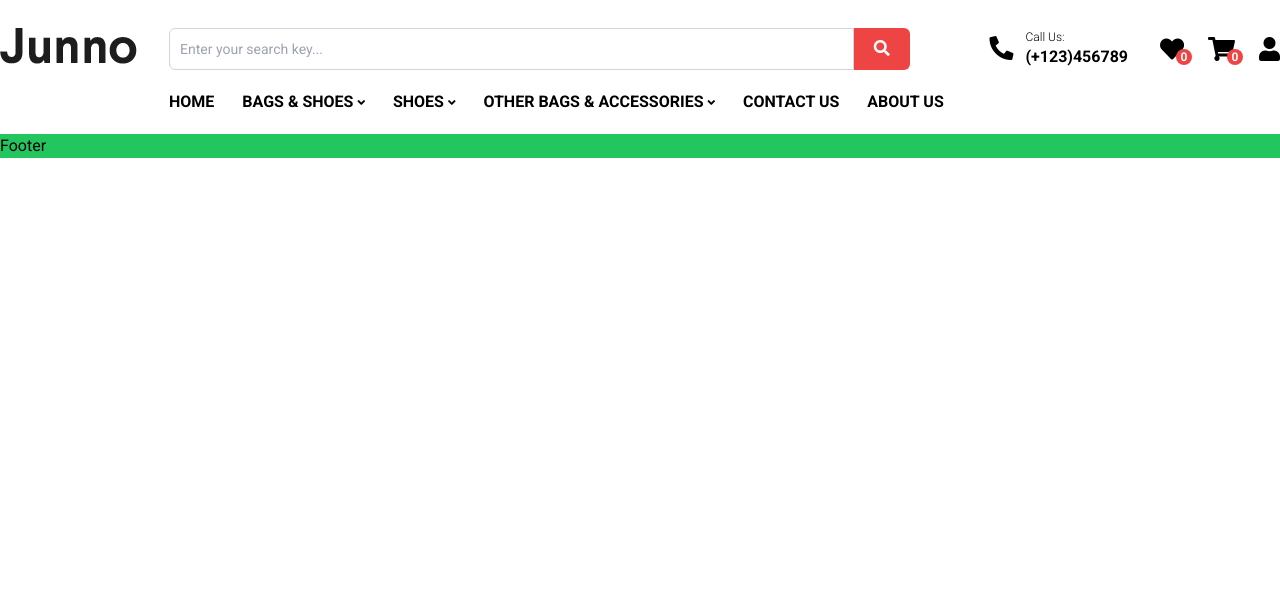
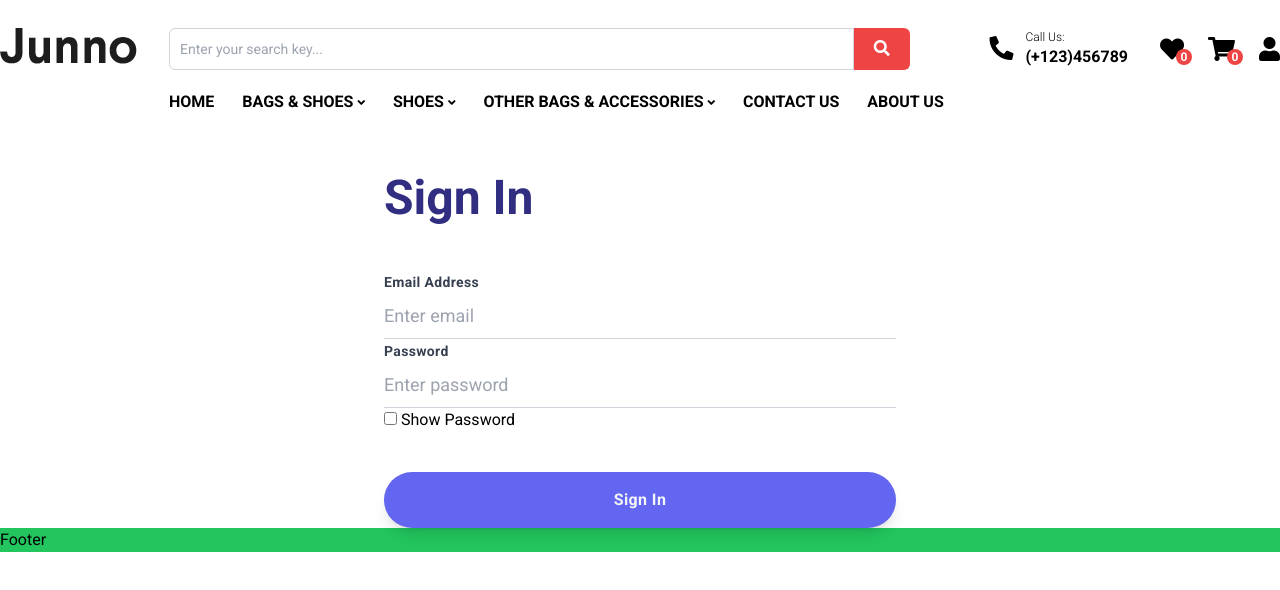
Before and after one commit to EnQuilLoga/Mock-project, a React (Create React App) app: page /login in a window 1280 px wide. Shown: the top 590 px of the page. Built offline with nearby package versions, Linux system fonts and the light colour scheme.

Commit message:
add route login

```diff
--- a/src/App.tsx
+++ b/src/App.tsx
@@ -3,6 +3,7 @@ import { Route, Routes } from "react-router-dom";
 import Header from "./components/header/Header";
 import Footer from "./components/footer/Footer";
 import Home from "./components/home/Home";
+import ReactForm from "./components/login/ReactForm";
 
 function App() {
   return (
@@ -10,6 +11,7 @@ function App() {
       <Header />
       <Routes>
         <Route path="/" element={<Home />}></Route>
+        <Route path="/login" element={<ReactForm />}></Route>
       </Routes>
       <Footer />
     </div>
--- a/src/components/home/Home.tsx
+++ b/src/components/home/Home.tsx
@@ -1,4 +1,6 @@
 import * as React from "react";
+import Product from "../product/product";
+import ProductDemo from "../product-demo/productDemo";
 
 export interface IHomeProps {}
 
--- a/src/components/login/LoginForm.tsx
+++ b/src/components/login/LoginForm.tsx
@@ -4,30 +4,30 @@ import { Fragment } from "react";
 
 export class LoginForm extends React.Component {
   state = {
-        emailAddress:'',
-        password: '',
+    emailAddress: "",
+    password: "",
     // confirmPassword:'',
     showPassword: false,
-        errorEmail:'',
-        errorPassword:'',
+    errorEmail: "",
+    errorPassword: "",
     // errorConfirmPassword:''
   };
 
   validate = () => {
     let error = false;
     //validate email field
-        if(!this.state.emailAddress){
+    if (!this.state.emailAddress) {
       this.setState({
-                errorEmail: "Email is required!"
-        })
+        errorEmail: "Email is required!",
+      });
       error = true;
     }
 
     //validate password field
-        if(!this.state.password){
+    if (!this.state.password) {
       this.setState({
-                errorPassword: "Password is required!"
-            })
+        errorPassword: "Password is required!",
+      });
       error = true;
     }
 
@@ -39,98 +39,117 @@ export class LoginForm extends React.Component {
     //     error = true;
     // }
     return error;
+  };
+
+  handleSubmit = (event: React.FormEvent<HTMLFormElement>) => {
+    event.preventDefault(); //!IMPORTANT
+
+    if (this.validate()) {
+      return;
     }
+  };
+  handleEmailAddressChange = (event: React.ChangeEvent<HTMLInputElement>) => {
+    this.setState({ emailAddress: event.target.value });
+  };
 
+  handlePasswordChange = (event: React.ChangeEvent<HTMLInputElement>) => {
+    this.setState({ password: event.target.value }, () => {
+      if (this.state.password.length < 4 || this.state.password.length > 10) {
+        this.setState({
+          errorPassword: "Password length must be between 4 and 10 characters",
+        });
+      }
+    });
+  };
 
-    handleSubmit = (event: React.FormEvent<HTMLFormElement>) =>{
-        event.preventDefault();  //!IMPORTANT
+  handleConfirmPasswordChange = (event: React.ChangeEvent<HTMLInputElement>) => {
+    this.setState({ confirmPassword: event.target.value }, () => {});
+  };
 
-        if(this.validate()){
-            return
-        }
-    }
-    handleEmailAddressChange =(event: React.ChangeEvent<HTMLInputElement>) =>{
-        this.setState({emailAddress: event.target.value})
-    }
-
-    handlePasswordChange=(event: React.ChangeEvent<HTMLInputElement>) =>{
-        this.setState({password: event.target.value}, () =>{
-            if(this.state.password.length<4 || this.state.password.length >10){
-                this.setState({
-                    errorPassword: "Password length must be between 4 and 10 characters"
-                })
-            }
-        })
-    }
-
-    handleConfirmPasswordChange=(event: React.ChangeEvent<HTMLInputElement>) =>{
-        this.setState({confirmPassword: event.target.value}, () =>{
-        })
-    }
-
-    handleShowPassword = () =>{
-        this.setState((prevState: any) =>({
+  handleShowPassword = () => {
+    this.setState((prevState: any) => ({
       showPassword: !prevState.showPassword,
-        }))
-    }
+    }));
+  };
 
   render() {
-        return(
+    return (
       <Fragment>
-
         <div className="mt-10 px-96 ">
-                <h2 className="text-center text-4xl text-indigo-900 font-display font-semibold lg:text-left xl:text-5xl xl:text-bold">Sign In</h2>
+          <h2 className="text-center text-4xl text-indigo-900 font-display font-semibold lg:text-left xl:text-5xl xl:text-bold">
+            Sign In
+          </h2>
           <form className="mt-12" autoComplete="off" onSubmit={this.handleSubmit}>
-
             <div className="form-group">
-                    <label htmlFor="email-address" className="text-sm font-bold text-gray-700 tracking-wide">Email Address</label>
-                    <input type="email"
+              <label
+                htmlFor="email-address"
+                className="text-sm font-bold text-gray-700 tracking-wide"
+              >
+                Email Address
+              </label>
+              <input
+                type="email"
                 id="email-address"
-                    className={`form-control ${this.state.errorEmail ? "is-invalid": "w-full text-lg py-2 border-b border-gray-300 focus:outline-none focus:border-indigo-500"}`}
+                className={`form-control w-full text-lg py-2 border-b border-gray-300 focus:outline-none focus:border-indigo-500 ${
+                  this.state.errorEmail ? "is-invalid" : ""
+                }`}
                 // className="w-full text-lg py-2 border-b border-gray-300 focus:outline-none focus:border-indigo-500"
                 placeholder="Enter email"
                 autoComplete="email-address"
                 value={this.state.emailAddress}
                 onChange={this.handleEmailAddressChange}
               />
-                    {this.state.errorEmail && ( <div className="text-danger">{this.state.errorEmail}</div> )}
+              {this.state.errorEmail && <div className="text-red-500">{this.state.errorEmail}</div>}
             </div>
 
-
             <div className="form-group">
-                    <label htmlFor="current-password" className="text-sm font-bold text-gray-700 tracking-wide">Password</label>
-                    <input type={this.state.showPassword ? "text" : "password"}
+              <label
+                htmlFor="current-password"
+                className="text-sm font-bold text-gray-700 tracking-wide"
+              >
+                Password
+              </label>
+              <input
+                type={this.state.showPassword ? "text" : "password"}
                 id="current-password"
-                    className={`form-control ${this.state.errorPassword ? "is-invalid": "w-full text-lg py-2 border-b border-gray-300 focus:outline-none focus:border-indigo-500"}`}
+                className={`form-control w-full text-lg py-2 border-b border-gray-300 focus:outline-none focus:border-indigo-500 ${
+                  this.state.errorPassword ? "is-invalid" : ""
+                }`}
                 placeholder="Enter password"
                 value={this.state.password}
                 onChange={this.handlePasswordChange}
               />
-                    {this.state.errorPassword && ( <div className="text-danger">{this.state.errorPassword}</div> )}
-
+              {this.state.errorPassword && (
+                <div className="text-red-500">{this.state.errorPassword}</div>
+              )}
             </div>
 
-
             <div className="form-group">
-
               <label htmlFor="show-password">
-                    <input type="checkbox"
+                <input
+                  type="checkbox"
                   className="show-password"
                   id="show-password"
                   checked={this.state.showPassword}
-                    onChange={this.handleShowPassword} /> Show Password</label>
+                  onChange={this.handleShowPassword}
+                />{" "}
+                Show Password
+              </label>
             </div>
 
             <div className="form-group mt-10">
-                    <button type="submit" className="bg-indigo-500 text-gray-100 p-4 w-full rounded-full tracking-wide
+              <button
+                type="submit"
+                className="bg-indigo-500 text-gray-100 p-4 w-full rounded-full tracking-wide
                     font-semibold font-display focus:outline-none focus:shadow-outline hover:bg-indigo-600
-                    shadow-lg">Sign In</button>
+                    shadow-lg"
+              >
+                Sign In
+              </button>
             </div>
           </form>
         </div>
-
-
       </Fragment>
-        )
+    );
   }
 }
```
Lines whose indentation alone changed are shown as unchanged.
